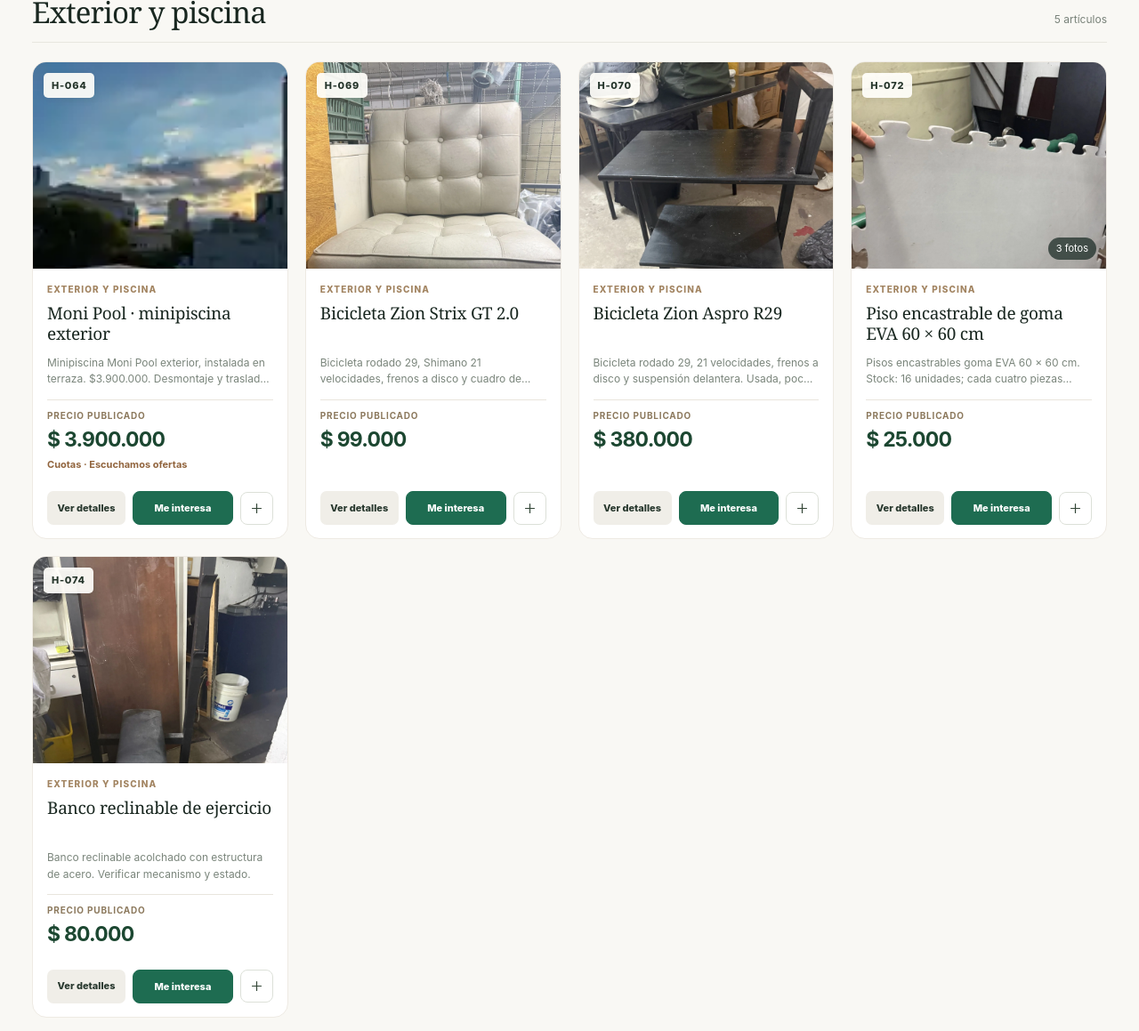
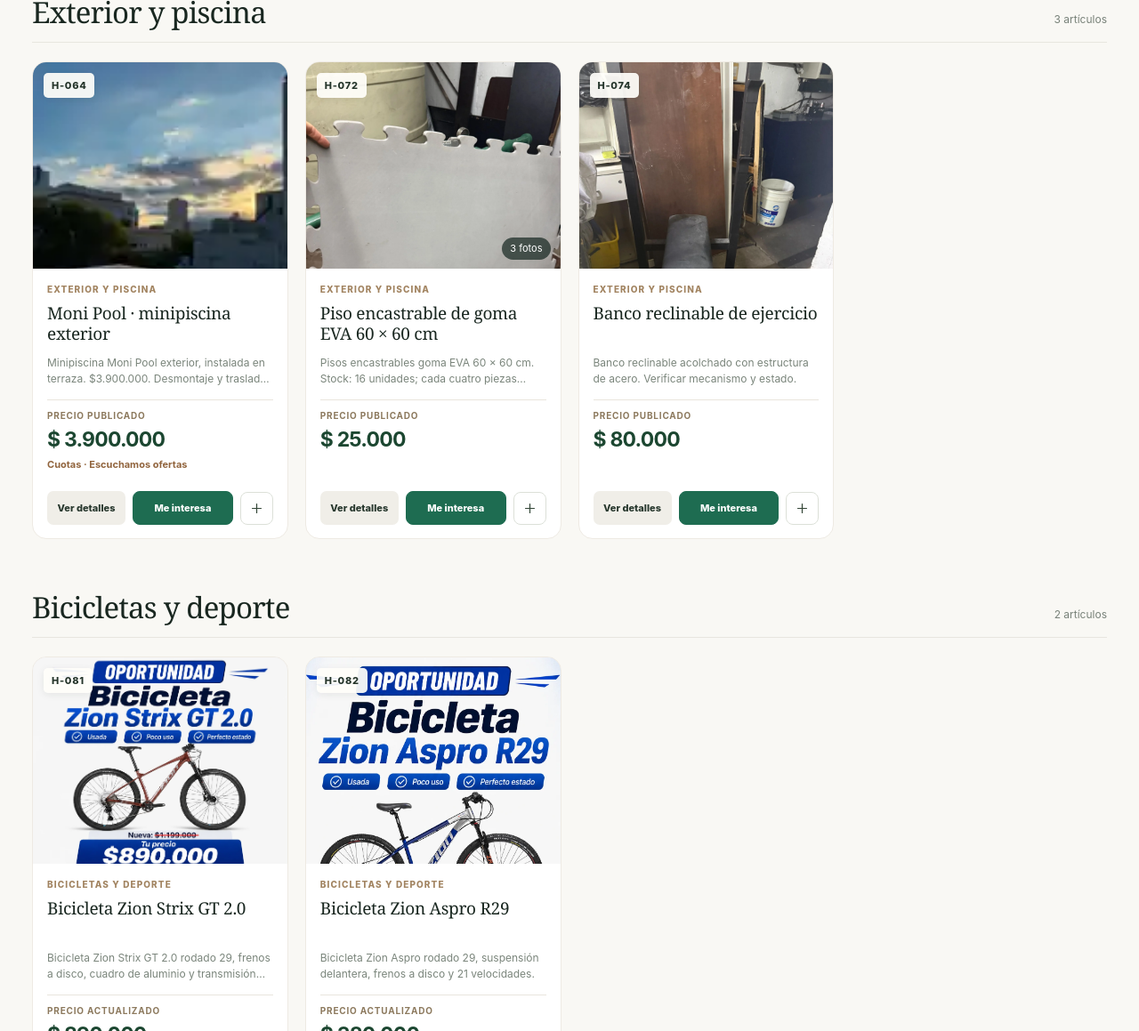
Before and after one commit to ortizfram/catalogo-cierre-negocio, a plain HTML site: page index.html in a window 1280 px wide. Shown: the part 1641-2800 px from the top of the page at 89% size. Drawn offline with Linux system fonts and the light colour scheme.

Commit message:
Corregir fotos Zion, precios de sommiers, mesas, lamparas, espejos y duplicados

```diff
--- a/index.html
+++ b/index.html
@@ -117,6 +117,56 @@ next.forEach(([name,price,category,description,nums])=>{id++;a.push({id,code:'H-
 })();
 </script>
 <script>
+/* Correcciones de productos y duplicados - noviembre 2026 */
+(()=>{
+  const all=window.CATALOG_DATA;
+  const get=id=>all.find(p=>p.id===id);
+  const edit=(id,props)=>{const p=get(id);if(p)Object.assign(p,props);};
+  const img=n=>'assets/documento/foto-'+String(n).padStart(2,'0')+'.webp';
+  const foto=(id,nums)=>edit(id,{images:nums.map(img),original_photo_numbers:nums,photoPending:false,photoOrigin:'documento'});
+  // Sommiers: una plaza, una plaza con respaldo y tamaño Queen.
+  edit(1,{name:'Sommier de una plaza con colchón',price:100000,description:'Sommier individual de una plaza con colchón, vestido en ropa blanca. No incluye respaldo.',priceLabel:'Precio actualizado',priceNote:'Precio por sommier y colchón de una plaza.'});
+  edit(2,{name:'Sommier de una plaza con respaldo y colchón',price:120000,description:'Sommier individual con colchón y respaldo de madera oscura.',priceLabel:'Precio actualizado',priceNote:'Precio por unidad, con respaldo y colchón.'});
+  const queen={
+    3:'Sommier Queen con respaldo de madera y almohadones azules',
+    4:'Sommier Queen con respaldo tapizado y almohadones claros',
+    5:'Sommier Queen con respaldo y almohadones mostaza',
+    6:'Sommier Queen con respaldo y detalles amarillos',
+    7:'Sommier Queen con respaldo de madera y detalles bordó'
+  };
+  for(const [id,name] of Object.entries(queen))edit(+id,{name,price:220000,priceLabel:'Precio actualizado',description:'Sommier tamaño Queen con colchón. Fotografía ambientada con almohadones y respaldo; confirmar accesorios incluidos.',priceNote:'Sommier Queen con colchón: $220.000. Confirmar si incluye respaldo y textiles.'});
+  // La ficha que decía sofá describe un sommier vestido como sofá.
+  edit(20,{name:'Sommier vestido como sofá',category:'Habitaciones y descanso',description:'Sommier acondicionado y vestido con funda marrón, cojines y almohadones, presentado como sofá. Consultar qué accesorios incluye.',keywords:'sommier somier vestido sofá sofa marrón almohadones'});
+  // Lámparas de sal y espejos.
+  edit(24,{name:'Lámpara de sal con varillas de madera',price:25000,description:'Lámpara de sal iluminada, con estructura decorativa de varillas de madera.',priceLabel:'Precio actualizado',priceNote:'Precio por lámpara de sal.'});
+  [58,59].forEach(id=>edit(id,{price:25000,priceLabel:'Precio actualizado',priceNote:'Precio por espejo: $25.000.'}));
+  edit(59,{name:'Espejo con marco tipo mimbre',description:'Espejo rectangular de marco marrón trabajado, estilo mimbre.',keywords:'espejo mimbre ratan ratán decorativo marco'});
+  // Corregir fichas mal identificadas: eran fotos de muebles, no bicicletas o licuadoras.
+  edit(67,{name:'Juego de comedor de madera maciza con 4 sillas',price:99000,category:'Mesas y sillas',description:'Juego de comedor de madera maciza: mesa rectangular y cuatro sillas de madera. Se vende el conjunto.',keywords:'mesa sillas comedor madera maciza juego cuatro',priceLabel:'Precio actualizado',priceNote:'Precio por mesa y cuatro sillas.'});
+  foto(67,[15]);
+  edit(68,{name:'Mesa negra de melamina',price:30000,category:'Mesas y sillas',description:'Mesa de melamina negra de estructura metálica, con superficie rectangular.',keywords:'mesa negra melamina comedor',priceLabel:'Precio actualizado',priceNote:'Precio por mesa.'});
+  foto(68,[16]);
+  edit(69,{name:'Par de sillones con patas de acero',price:99000,category:'Recepción y espacios comunes',description:'Dos sillones tapizados color claro con estructura metálica y patas de acero.',keywords:'sillones par patas de acero muebles',priceLabel:'Precio actualizado',priceNote:'Precio por los dos sillones.'});
+  foto(69,[17]);
+  edit(70,{name:'Mesa auxiliar con ruedas',price:25000,category:'Mesas y sillas',description:'Mesa auxiliar negra con estructura metálica, superficie de apoyo y ruedas para desplazarla.',keywords:'mesa móvil ruedas auxiliar carro',priceLabel:'Precio actualizado',priceNote:'Mesa con ruedas: $25.000.'});
+  foto(70,[18]);
+  // Soldadora y bicicletas, cada una con la fotografía de su propio artículo.
+  edit(66,{name:'Soldadora inverter ESAB Rogue 200A',price:490000,category:'Herramientas y hogar',description:'Soldadora inverter ESAB Rogue 200A MMA/TIG de 200 A, usada y de poco uso. Incluye máscara fotosensible de regalo.',priceLabel:'Precio actualizado',priceNote:'$490.000 con máscara de regalo.'});
+  foto(66,[2]);
+  edit(79,{name:'Licuadora gastronómica Metvisa de 4 litros',price:199000,category:'Equipamiento gastronómico',description:'Licuadora industrial Metvisa de cuatro litros y vaso de acero inoxidable. Usada, de poco uso; consultar funcionamiento.',priceLabel:'Precio publicado'});
+  foto(79,[3]);
+  edit(81,{name:'Bicicleta Zion Strix GT 2.0',price:890000,category:'Bicicletas y deporte',description:'Bicicleta Zion Strix GT 2.0 rodado 29, frenos a disco, cuadro de aluminio y transmisión Shimano de 21 velocidades.',priceNote:'Bicicleta Zion; foto del artículo.'});
+  foto(81,[5]);
+  edit(82,{name:'Bicicleta Zion Aspro R29',price:380000,category:'Bicicletas y deporte',description:'Bicicleta Zion Aspro rodado 29, suspensión delantera, frenos a disco y 21 velocidades.',priceNote:'Bicicleta Zion; foto del artículo.'});
+  foto(82,[6]);
+  // La importación histórica creó dos veces otros siete artículos y la soldadora.
+  const repeated=new Set([78,83,84,85,86,87,88,89]);
+  for(let i=all.length-1;i>=0;i--){if(repeated.has(all[i].id))all.splice(i,1);}
+  // Quitar cualquier publicación explícita de King (no corresponde a la oferta actual).
+  for(let i=all.length-1;i>=0;i--){if(/\bking(?:\s*size)?\b/i.test(all[i].name||''))all.splice(i,1);}
+})();
+</script>
+<script>
 (() => {
   'use strict';
   const all = window.CATALOG_DATA || [];
```
